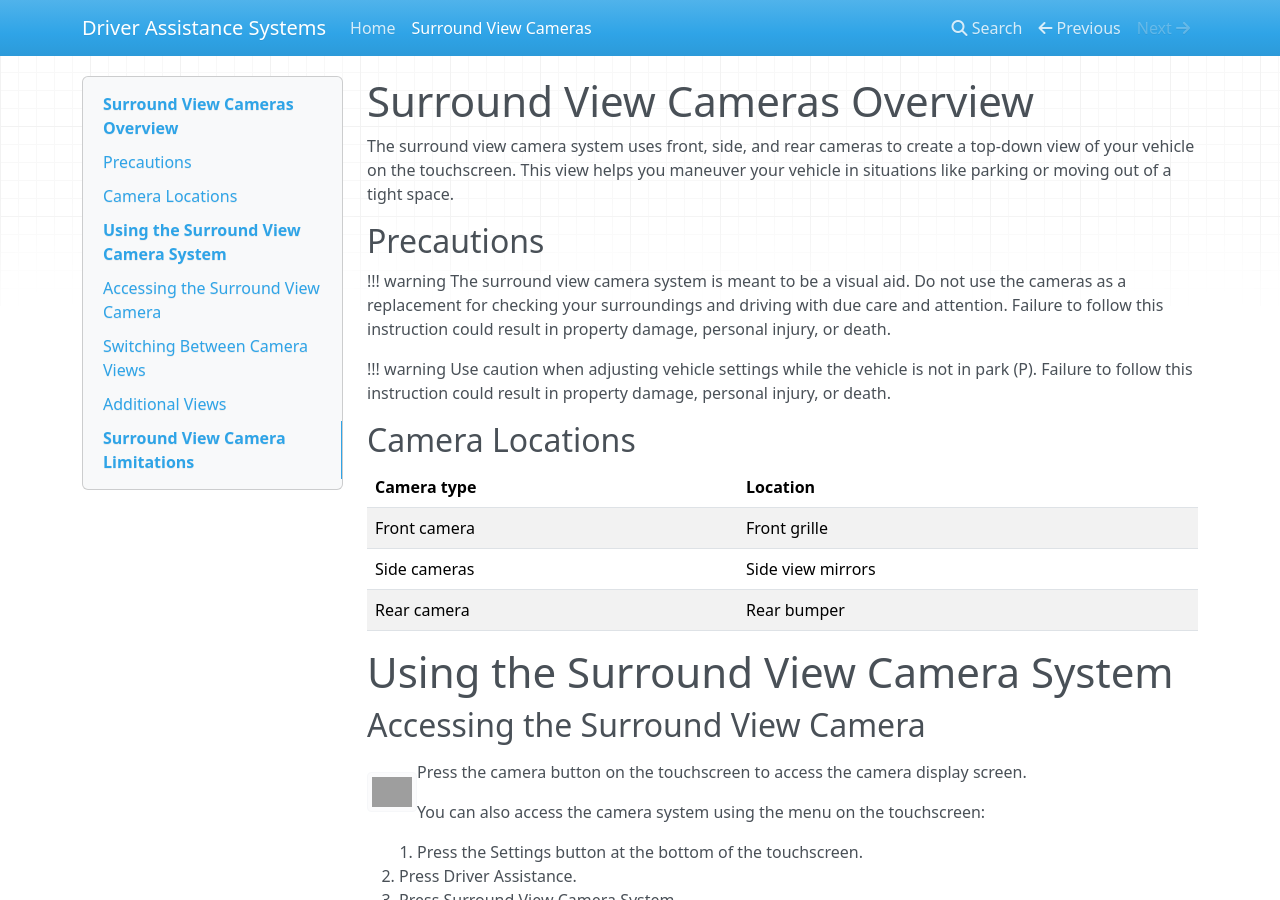
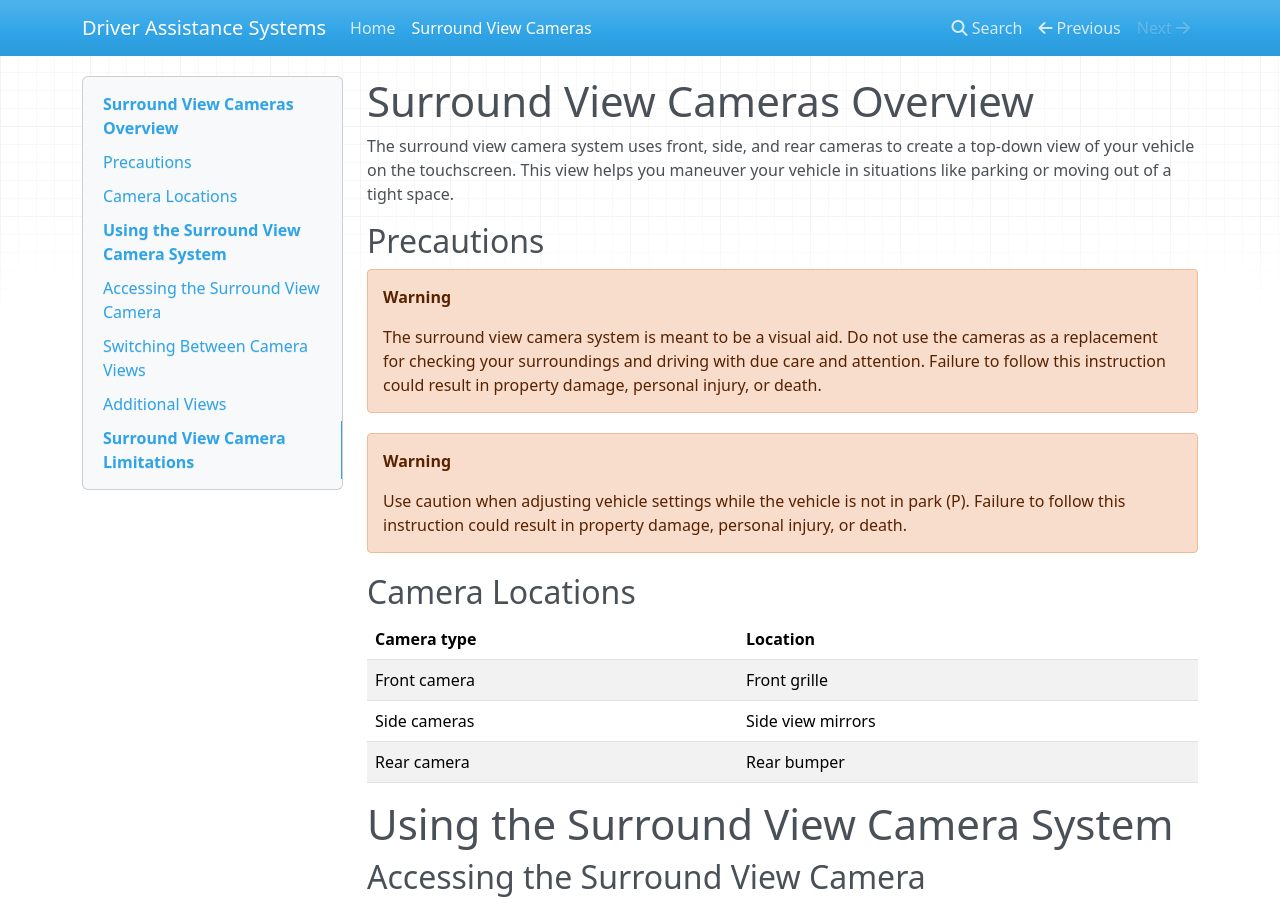
Before and after one commit to waldieia1/automotive-docs-sample, an MkDocs documentation site: the page built from docs/surround-view-cameras.md, in a window 1280 px wide and 900 px high. Built offline with MkDocs 1.6.1, drawn with Linux system fonts in a browser that asks for light colours; nearby versions of some CDN libraries; some of the changed text lies outside the part shown; grey boxes are pictures that could not be loaded.

Commit message:
Fix markdown extensions key in mkdocs.yml

```diff
--- a/mkdocs.yml
+++ b/mkdocs.yml
@@ -4,7 +4,7 @@ nav:
 - Home: index.md
 - Surround View Cameras: surround-view-cameras.md
 
-markdown extensions:
+markdown_extensions:
 - admonition
 - pymdownx.details
 - pymdownx.superfences
```
